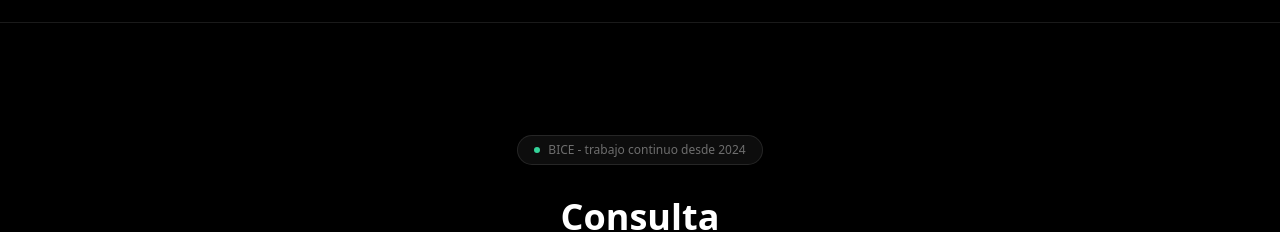
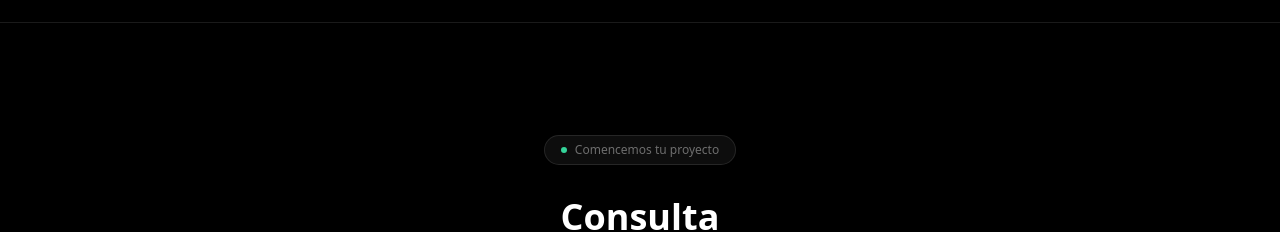
Before and after one commit to TronxGroup/Dekaelo-Media, a Next.js app: page /servicios in a window 1280 px wide. Shown: the part 2300-2532 px from the top of the page. Built offline with nearby package versions, Linux system fonts and the light colour scheme.

Commit message:
Update page.tsx

```diff
--- a/app/servicios/page.tsx
+++ b/app/servicios/page.tsx
@@ -156,7 +156,7 @@ export default function ServiciosPage() {
         <div className="container max-w-3xl text-center">
           <div className="mb-8 inline-flex items-center gap-2 rounded-full border border-white/10 bg-white/5 px-4 py-1.5 text-xs text-white/40">
             <span className="h-1.5 w-1.5 rounded-full bg-emerald-400" />
-            BICE - trabajo continuo desde 2024
+            Comencemos tu proyecto
           </div>
           <h2 className="text-3xl font-semibold md:text-4xl">Consulta</h2>
           <p className="mx-auto mt-5 max-w-xl text-white/50 leading-relaxed">Cuentanos que tienes grabado o que quieres comunicar. Te decimos cual servicio encaja y a que precio.</p>
```
